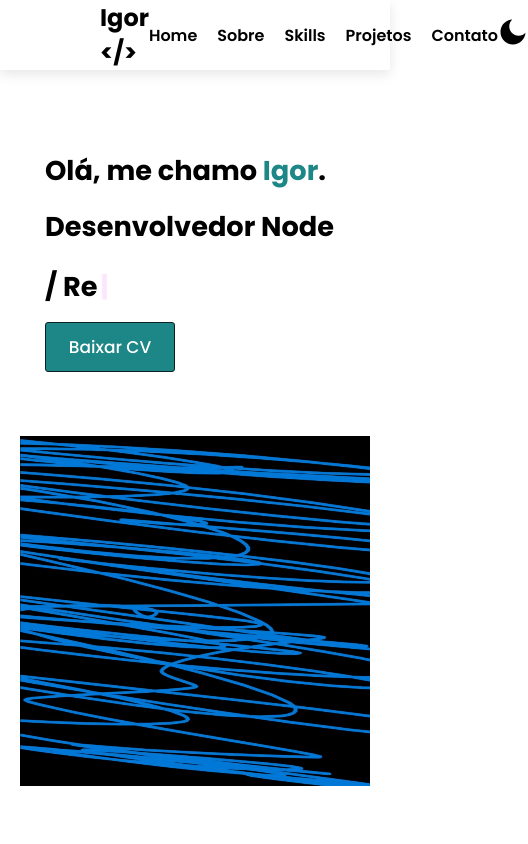
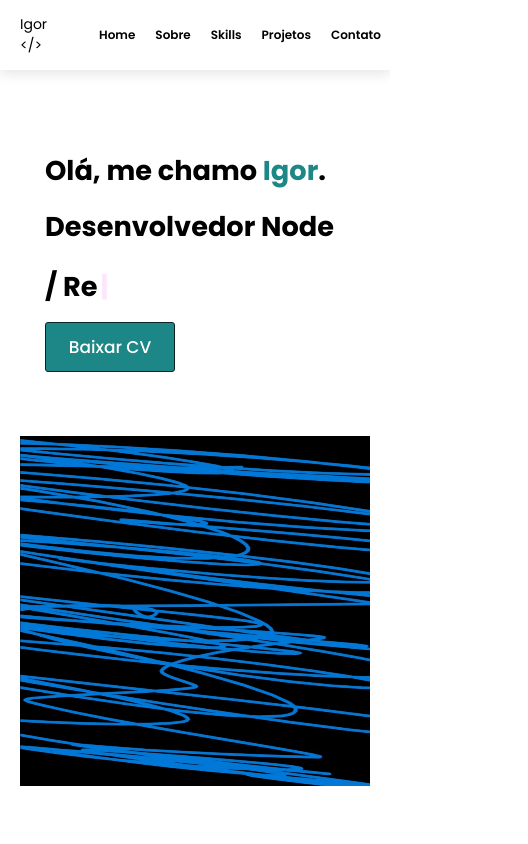
Before and after one commit to igormtt/portfolio-v2, a React (Vite) app: page / in a window 390 px wide. Shown: the top 844 px of the page, 528 px wide, since content can reach past the window. Built offline with nearby package versions, Linux system fonts and the light colour scheme.

Commit message:
Mais alguns ajustes no responsivo

```diff
--- a/src/App.module.css
+++ b/src/App.module.css
@@ -404,7 +404,3 @@ hr {
   }
 
 }
-
-@media (max-width: 476px) {
-
-}
--- a/src/App.tsx
+++ b/src/App.tsx
@@ -130,7 +130,7 @@ export default function App() {
         <div className={styles.trabalhos}>
 
           <div className={styles.trabalhos_title}>
-            <h1>Trabalhos como Freelancer</h1>
+            <h1>Freelancers</h1>
           </div>
 
           <div className={styles.projetos}>
@@ -189,6 +189,7 @@ export default function App() {
 
         </div>
 
+
       </div>
 
       <Footer />
--- a/src/components/Header.module.css
+++ b/src/components/Header.module.css
@@ -13,12 +13,8 @@ header {
 
 .logo {
   display: flex;
-  margin-left: 100px;
-  align-items: center;
   flex-direction: row;
-  width: 100px;
-  font-weight: bold;
-  font-size: 24px;
+  width: 30%;
 }
 
 .links {
@@ -42,9 +38,14 @@ header {
   color: #aaa;
 }
 
-.changeTheme {
-  display: flex;
-  margin-right: 30px;
-  align-items: center;
-  cursor: pointer;
+@media (max-width: 500px) {
+  .container p {
+    font-size: 14px;
+    padding-inline: 20px;
+    width: 100%;
+  }
+
+  .links {
+    font-size: 12px;
+  }
 }
--- a/src/components/Header.tsx
+++ b/src/components/Header.tsx
@@ -1,17 +1,6 @@
-import { RiMoonFill } from 'react-icons/ri';
-import { BsFillSunFill } from "react-icons/bs";
 import styles from './Header.module.css'
-import { useState } from 'react';
 
 export default function Header() {
-
-  const [theme, setTheme] = useState<string>("light");
-
-   const changeTheme = () => {
-    setTheme(theme === "light" ? "dark" : "light");
-    console.log('Tema mudado')
-  }
-
 
   return(
     <header>
@@ -42,11 +31,6 @@ export default function Header() {
           </div>
         </div>
 
-        <div className={styles.changeTheme}>
-          <div onClick={changeTheme}>
-            {theme === "light" ? <RiMoonFill size={30} /> : <BsFillSunFill size={30} /> }
-          </div>
-        </div>
       </div>
     </header>
 
```
